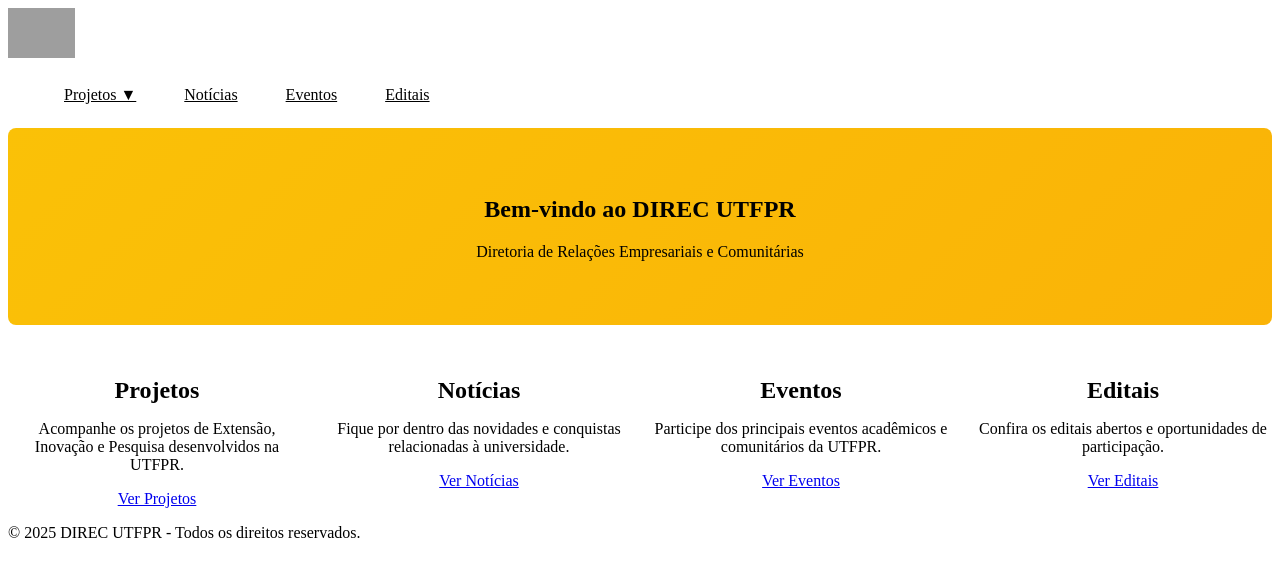
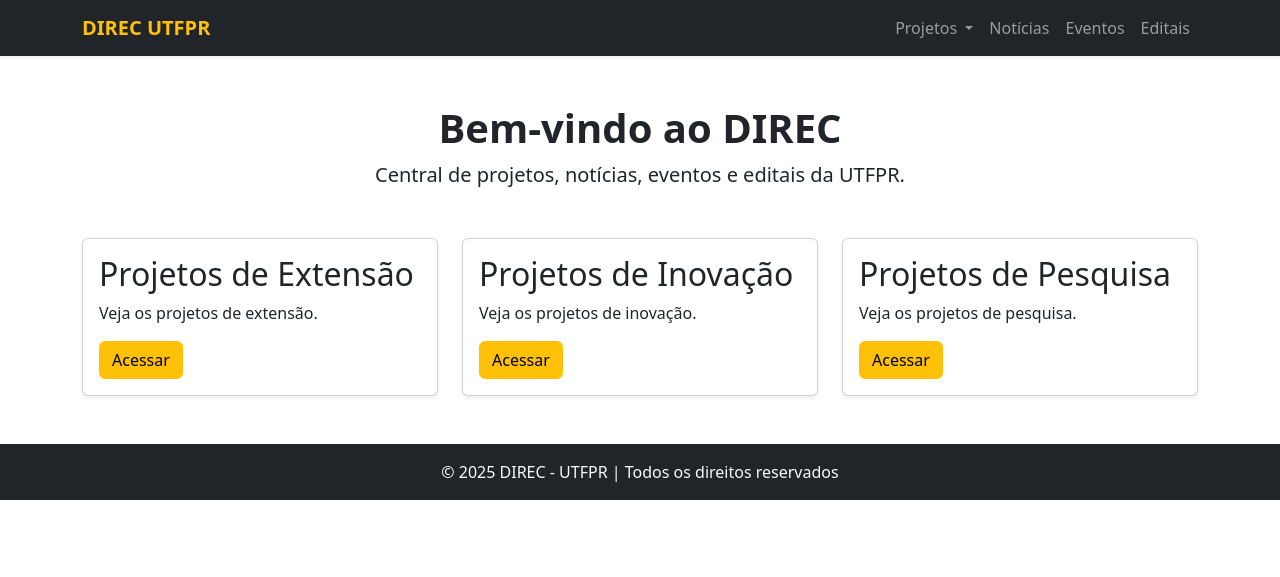
Before and after one commit to Dvd2112/DIREC_PHP_APP, a PHP site: page / in a window 1280 px wide. Shown: the top 577 px of the page. Run offline with PHP 8.4, Linux system fonts and the light colour scheme; grey boxes are pictures that could not be loaded.

Commit message:
adicionando o boot strap ao codigo

```diff
--- a/app/Views/layouts/footer.php
+++ b/app/Views/layouts/footer.php
@@ -1,8 +1,13 @@
-<footer>
+  </main>
+  <footer class="bg-dark text-light text-center py-3 mt-5">
     <div class="container">
-        <p>&copy; <?= date('Y') ?> DIREC UTFPR - Todos os direitos reservados.</p>
+      <p class="mb-0">© 2025 DIREC - UTFPR | Todos os direitos reservados</p>
     </div>
-</footer>
+  </footer>
 
+  <!-- Bootstrap JS -->
+  <script src="https://cdn.jsdelivr.net/npm/bootstrap@5.3.2/dist/js/bootstrap.bundle.min.js"></script>
+  <!-- Script custom -->
+  <script src="public/js/main.js"></script>
 </body>
 </html>
--- a/app/Views/layouts/header.php
+++ b/app/Views/layouts/header.php
@@ -3,123 +3,39 @@
 <head>
   <meta charset="UTF-8">
   <meta name="viewport" content="width=device-width, initial-scale=1.0">
-    <title>DIREC UTFPR</title>
-    <link rel="stylesheet" href="/public/css/style.css">
-    <script src="/public/js/main.js" defer></script>
+  <title>DIREC - UTFPR</title>
+  <!-- Bootstrap CSS -->
+  <link href="https://cdn.jsdelivr.net/npm/bootstrap@5.3.2/dist/css/bootstrap.min.css" rel="stylesheet">
+  <!-- Estilos customizados -->
+  <link rel="stylesheet" href="public/css/style.css">
 </head>
 <body>
   <header>
-    <div class="container header-container">
-        <!-- Logo -->
-        <a href="/index.php" class="logo">
-            <img src="/public/images/logo.png" alt="DIREC UTFPR" style="height:50px;">
+    <nav class="navbar navbar-expand-lg navbar-dark bg-dark shadow-sm">
+      <div class="container">
+        <a class="navbar-brand fw-bold text-warning" href="index.php">DIREC UTFPR</a>
+        <button class="navbar-toggler" type="button" data-bs-toggle="collapse" data-bs-target="#navbarNav"
+                aria-controls="navbarNav" aria-expanded="false" aria-label="Alternar navegação">
+          <span class="navbar-toggler-icon"></span>
+        </button>
+        <div class="collapse navbar-collapse" id="navbarNav">
+          <ul class="navbar-nav ms-auto">
+            <li class="nav-item dropdown">
+              <a class="nav-link dropdown-toggle" href="#" id="navbarProjetos" role="button" data-bs-toggle="dropdown" aria-expanded="false">
+                Projetos
               </a>
-
-        <!-- Navbar -->
-        <nav>
-            <ul class="nav-menu">
-                <li class="dropdown">
-                    <a href="#">Projetos ▼</a>
-                    <ul class="dropdown-content">
-                        <li><a href="/app/Views/projetos/tipos.php?tipo=extensao">Extensão</a></li>
-                        <li><a href="/app/Views/projetos/tipos.php?tipo=inovacao">Inovação</a></li>
-                        <li><a href="/app/Views/projetos/tipos.php?tipo=pesquisa">Pesquisa</a></li>
+              <ul class="dropdown-menu">
+                <li><a class="dropdown-item" href="projetos.php?tipo=extensao">Extensão</a></li>
+                <li><a class="dropdown-item" href="projetos.php?tipo=inovacao">Inovação</a></li>
+                <li><a class="dropdown-item" href="projetos.php?tipo=pesquisa">Pesquisa</a></li>
               </ul>
             </li>
-                <li><a href="/app/Views/noticias/index.php">Notícias</a></li>
-                <li><a href="/app/Views/eventos/index.php">Eventos</a></li>
-                <li><a href="/app/Views/editais/index.php">Editais</a></li>
-            </ul>
-
-            <!-- Botão mobile -->
-            <button class="menu-toggle" onclick="toggleMenu('nav-mobile')">☰</button>
-        </nav>
-    </div>
-
-    <!-- Menu mobile -->
-    <div id="nav-mobile" class="mobile-menu" style="display:none;">
-        <ul>
-            <li><a href="#">Projetos ▼</a>
-                <ul>
-                    <li><a href="/app/Views/projetos/tipos.php?tipo=extensao">Extensão</a></li>
-                    <li><a href="/app/Views/projetos/tipos.php?tipo=inovacao">Inovação</a></li>
-                    <li><a href="/app/Views/projetos/tipos.php?tipo=pesquisa">Pesquisa</a></li>
-                </ul>
-            </li>
-            <li><a href="/app/Views/noticias/index.php">Notícias</a></li>
-            <li><a href="/app/Views/eventos/index.php">Eventos</a></li>
-            <li><a href="/app/Views/editais/index.php">Editais</a></li>
+            <li class="nav-item"><a class="nav-link" href="noticias.php">Notícias</a></li>
+            <li class="nav-item"><a class="nav-link" href="eventos.php">Eventos</a></li>
+            <li class="nav-item"><a class="nav-link" href="editais.php">Editais</a></li>
           </ul>
         </div>
+      </div>
+    </nav>
   </header>
-
-<style>
-/* Navbar desktop */
-.nav-menu {
-    list-style: none;
-    display: flex;
-    gap: 1rem;
-    align-items: center;
-}
-
-.nav-menu li {
-    position: relative;
-}
-
-.nav-menu li a {
-    padding: 0.5rem 1rem;
-    display: block;
-    color: #000;
-}
-
-.nav-menu li a:hover {
-    background-color: #FAB307;
-    color: #fff;
-    border-radius: 4px;
-}
-
-/* Dropdown */
-.dropdown-content {
-    display: none;
-    position: absolute;
-    background-color: #F5F5F5;
-    min-width: 150px;
-    z-index: 100;
-    border-radius: 4px;
-}
-
-.dropdown-content li a {
-    padding: 0.5rem 1rem;
-}
-
-.dropdown:hover .dropdown-content {
-    display: block;
-}
-
-/* Mobile */
-.menu-toggle {
-    display: none;
-    background-color: #FAC107;
-    border: none;
-    padding: 0.5rem 1rem;
-    cursor: pointer;
-    border-radius: 4px;
-}
-
-.mobile-menu ul {
-    list-style: none;
-    padding: 0;
-}
-
-.mobile-menu ul li a {
-    display: block;
-    padding: 0.5rem 1rem;
-    border-bottom: 1px solid #FAD67A;
-}
-
-/* Responsividade */
-@media (max-width: 767px) {
-    .nav-menu { display: none; }
-    .menu-toggle { display: block; }
-}
-</style>
+  <main>
--- a/index.php
+++ b/index.php
@@ -1,73 +1,42 @@
-<?php
-// Inclui o layout
-include_once __DIR__ . '/app/Views/layouts/header.php';
-?>
+<?php include 'app/Views/layouts/header.php'; ?>
 
-<main>
-    <div class="container">
-        <!-- Hero Section -->
-        <section class="hero">
-            <h1>Bem-vindo ao DIREC UTFPR</h1>
-            <p>Diretoria de Relações Empresariais e Comunitárias</p>
-        </section>
+<main class="container mt-5">
+  <div class="text-center mb-5">
+    <h1 class="fw-bold">Bem-vindo ao DIREC</h1>
+    <p class="lead">Central de projetos, notícias, eventos e editais da UTFPR.</p>
+  </div>
 
-        <!-- Seções principais -->
-        <section class="cards-home">
-            <div class="card">
-                <h2>Projetos</h2>
-                <p>Acompanhe os projetos de Extensão, Inovação e Pesquisa desenvolvidos na UTFPR.</p>
-                <a href="/app/Views/projetos/index.php" class="btn">Ver Projetos</a>
-            </div>
+  <section class="row g-4">
+    <div class="col-md-4">
+      <div class="card shadow-sm h-100">
+        <div class="card-body">
+          <h2 class="card-title">Projetos de Extensão</h2>
+          <p class="card-text">Veja os projetos de extensão.</p>
+          <a href="projetos.php?tipo=extensao" class="btn btn-warning">Acessar</a>
+        </div>
+      </div>
+    </div>
 
-            <div class="card">
-                <h2>Notícias</h2>
-                <p>Fique por dentro das novidades e conquistas relacionadas à universidade.</p>
-                <a href="/app/Views/noticias/index.php" class="btn">Ver Notícias</a>
-            </div>
+    <div class="col-md-4">
+      <div class="card shadow-sm h-100">
+        <div class="card-body">
+          <h2 class="card-title">Projetos de Inovação</h2>
+          <p class="card-text">Veja os projetos de inovação.</p>
+          <a href="projetos.php?tipo=inovacao" class="btn btn-warning">Acessar</a>
+        </div>
+      </div>
+    </div>
 
-            <div class="card">
-                <h2>Eventos</h2>
-                <p>Participe dos principais eventos acadêmicos e comunitários da UTFPR.</p>
-                <a href="/app/Views/eventos/index.php" class="btn">Ver Eventos</a>
-            </div>
-
-            <div class="card">
-                <h2>Editais</h2>
-                <p>Confira os editais abertos e oportunidades de participação.</p>
-                <a href="/app/Views/editais/index.php" class="btn">Ver Editais</a>
-            </div>
-        </section>
+    <div class="col-md-4">
+      <div class="card shadow-sm h-100">
+        <div class="card-body">
+          <h2 class="card-title">Projetos de Pesquisa</h2>
+          <p class="card-text">Veja os projetos de pesquisa.</p>
+          <a href="projetos.php?tipo=pesquisa" class="btn btn-warning">Acessar</a>
+        </div>
+      </div>
     </div>
+  </section>
 </main>
 
-<?php
-// Inclui o footer
-include_once __DIR__ . '/app/Views/layouts/footer.php';
-?>
-
-<style>
-/* Hero */
-.hero {
-    text-align: center;
-    padding: 3rem 1rem;
-    background: linear-gradient(135deg, #FAC107, #FAB307);
-    color: #000;
-    border-radius: 8px;
-    margin-bottom: 2rem;
-}
-
-/* Cards */
-.cards-home {
-    display: grid;
-    grid-template-columns: repeat(auto-fit, minmax(250px, 1fr));
-    gap: 1.5rem;
-}
-
-.cards-home .card {
-    text-align: center;
-}
-
-.cards-home .card h2 {
-    margin-bottom: 0.5rem;
-}
-</style>
+<?php include 'app/Views/layouts/footer.php'; ?>
```
Lines whose indentation alone changed are shown as unchanged.
